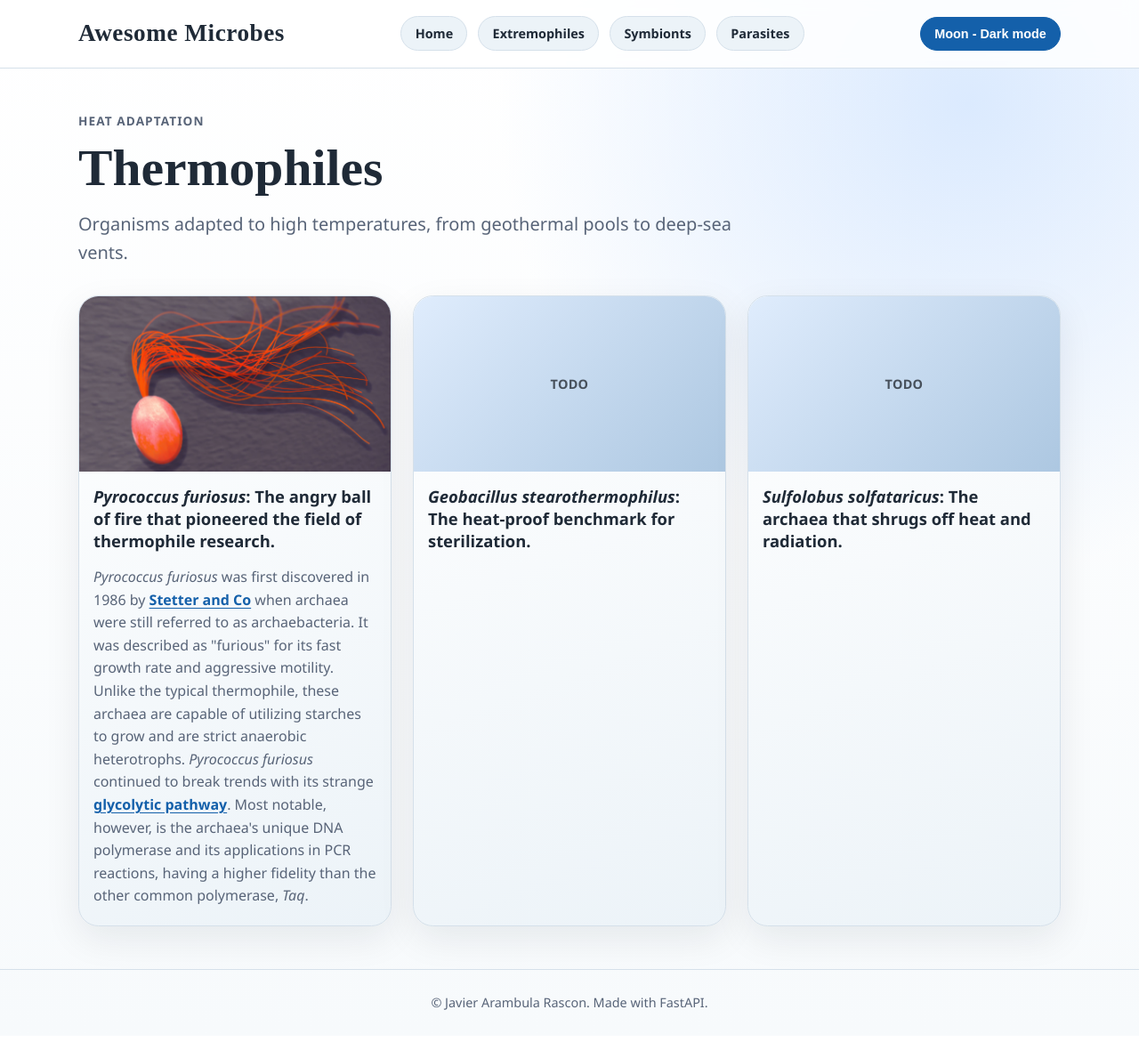
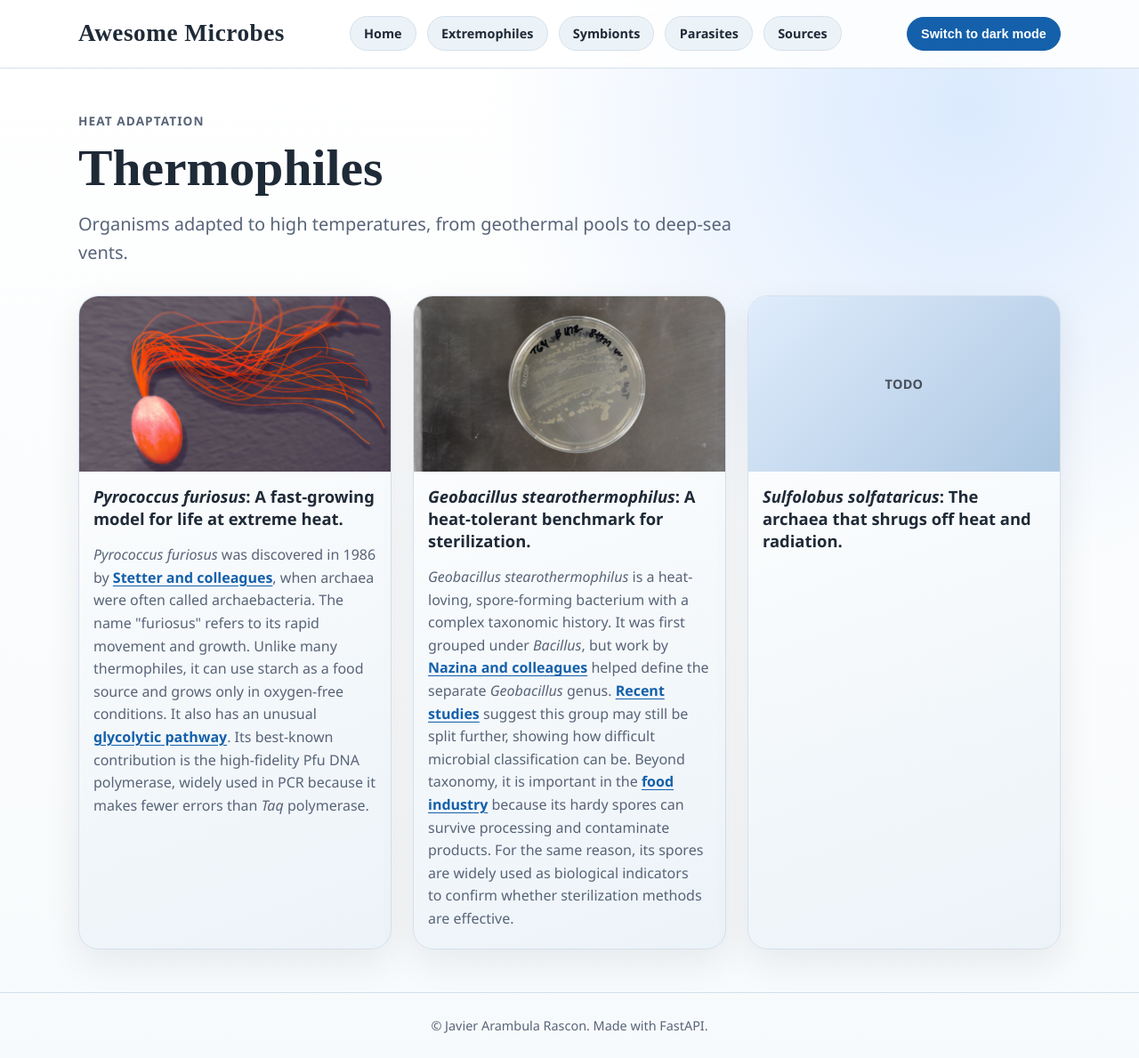
Before and after one commit to aram2608/awesome-microbes, a FastAPI app: page /thermophiles in a window 1280 px wide. Shown: the whole page at 89% size. Before the commit the page ends 1135 px from the top, so only its background shows below. Run offline with FastAPI, Linux system fonts and the light colour scheme.

Commit message:
new thermophile entry

```diff
--- a/main.py
+++ b/main.py
@@ -20,3 +20,7 @@ app.include_router(parasites.router)
 @app.get("/home", response_class=HTMLResponse, include_in_schema=False)
 def home(request: Request):
     return templates.TemplateResponse(request, "home.html")
+
+@app.get("/sources", response_class=HTMLResponse)
+def sources(request: Request):
+    return templates.TemplateResponse(request, "sources.html")
--- a/sources.txt
+++ /dev/null
@@ -1 +0,0 @@
-Kengen S. W. M. (2017). 'Pyrococcus furiosus, 30 years on'. Microbial biotechnology, 10(6), 1441–1444. https://doi.org/10.1111/1751-7915.12695
--- a/static/scripts/theme-toggle.js
+++ b/static/scripts/theme-toggle.js
@@ -21,11 +21,11 @@ if (toggleButton) {
 }
 
 function updateButtonText(currentTheme) {
-    const newCta = currentTheme === 'dark' ? 'Light mode' : 'Dark mode';
-    const icon = currentTheme === 'dark' ? 'Sun' : 'Moon';
+    const newCta = currentTheme === 'dark' ? 'light mode' : 'dark mode';
+    const buttonText = `Switch to ${newCta}`;
 
-    toggleButton.innerText = `${icon} - ${newCta}`;
-    toggleButton.setAttribute('aria-label', `Switch to ${newCta}`);
+    toggleButton.innerText = buttonText;
+    toggleButton.setAttribute('aria-label', buttonText);
 }
 
 window.matchMedia('(prefers-color-scheme: dark)').addEventListener('change', (e) => {
--- a/static/styles/styles.css
+++ b/static/styles/styles.css
@@ -119,6 +119,7 @@ body {
   list-style: none;
   display: flex;
   flex-wrap: wrap;
+  align-items: flex-start;
   gap: var(--space-2);
   margin: 0;
   padding: 0;
@@ -280,4 +281,8 @@ body {
     min-height: 2.2rem;
     padding-inline: 0.85rem;
   }
+
+  .nav-dropdown {
+    min-width: auto;
+  }
 }
--- a/templates/base.html
+++ b/templates/base.html
@@ -21,6 +21,7 @@
                         <li><a class="page-link" href="{{ url_for('extremophiles') }}">Extremophiles</a></li>
                         <li><a class="page-link" href="{{ url_for('symbionts') }}">Symbionts</a></li>
                         <li><a class="page-link" href="{{ url_for('parasites') }}">Parasites</a></li>
+                        <li><a class="page-link" href="{{ url_for('sources') }}">Sources</a></li>
                     </ul>
                 </nav>
 
--- a/templates/extremophiles/thermophiles.html
+++ b/templates/extremophiles/thermophiles.html
@@ -9,6 +9,7 @@
     .thermophile-card {
         display: grid;
         grid-template-rows: auto 1fr;
+        height: 100%;
         padding: 0;
         overflow: hidden;
         transition: transform 180ms ease, box-shadow 180ms ease;
@@ -47,6 +48,7 @@
 
     .thermophile-content {
         display: grid;
+        align-content: start;
         gap: 0.75rem;
         padding: 1rem 1rem 1.25rem;
     }
@@ -95,24 +97,34 @@
                 <img src="{{ url_for('media', path='Pyrococcus_furiosus.png') }}" alt="Cartoon of Pyrococcus furiosus" loading="lazy" decoding="async">
             </figure>
             <div class="thermophile-content">
-                <h2><i>Pyrococcus furiosus</i>: The angry ball of fire that pioneered the field of thermophile research.</h2>
+                <h2><i>Pyrococcus furiosus</i>: A fast-growing model for life at extreme heat.</h2>
                 <p>
-                    <i>Pyrococcus furiosus</i> was first discovered in 1986 by <a href="https://link.springer.com/article/10.1007/bf00413027">Stetter and Co</a>
-                    when archaea were still referred to as archaebacteria. It was described as "furious" for its fast growth rate and aggressive motility.
-                    Unlike the typical thermophile, these archaea are capable of utilizing starches to grow and are strict anaerobic heterotrophs.
-                    <i>Pyrococcus furiosus</i> continued to break trends with its strange <a href="https://link.springer.com/article/10.1007/s00792-020-01172-2">glycolytic pathway</a>.
-                    Most notable, however, is the archaea's unique DNA polymerase and its applications in PCR reactions, having a higher fidelity than the other common polymerase, <i>Taq</i>.
+                    <i>Pyrococcus furiosus</i> was discovered in 1986 by
+                    <a href="https://link.springer.com/article/10.1007/bf00413027">Stetter and colleagues</a>,
+                    when archaea were often called archaebacteria. The name "furiosus" refers to its rapid movement and growth.
+                    Unlike many thermophiles, it can use starch as a food source and grows only in oxygen-free conditions.
+                    It also has an unusual <a href="https://link.springer.com/article/10.1007/s00792-020-01172-2">glycolytic pathway</a>.
+                    Its best-known contribution is the high-fidelity Pfu DNA polymerase, widely used in PCR because it makes fewer errors than <i>Taq</i> polymerase.
                 </p>
             </div>
         </article>
 
         <article class="card thermophile-card">
             <figure class="thermophile-media">
-                <div class="thermophile-placeholder">TODO</div>
+                <img src="{{ url_for('media', path='geobacillus.jpg') }}" alt="Plate of Geobacillus stearothermophilus" loading="lazy" decoding="async">
             </figure>
             <div class="thermophile-content">
-                <h2><i>Geobacillus stearothermophilus</i>: The heat-proof benchmark for sterilization.</h2>
-                <p></p>
+                <h2><i>Geobacillus stearothermophilus</i>: A heat-tolerant benchmark for sterilization.</h2>
+                <p>
+                    <i>Geobacillus stearothermophilus</i> is a heat-loving, spore-forming bacterium with a complex taxonomic history.
+                    It was first grouped under <i>Bacillus</i>, but work by
+                    <a href="https://www.microbiologyresearch.org/content/journal/ijsem/10.1099/00207713-51-2-433">Nazina and colleagues</a>
+                    helped define the separate <i>Geobacillus</i> genus.
+                    <a href="https://link.springer.com/article/10.1186/s12866-017-1047-x">Recent studies</a> suggest this group may still be split further,
+                    showing how difficult microbial classification can be.
+                    Beyond taxonomy, it is important in the <a href="https://www.sciencedirect.com/science/article/pii/S0963996924015886">food industry</a> because its hardy spores can survive processing and contaminate products.
+                    For the same reason, its spores are widely used as biological indicators to confirm whether sterilization methods are effective.
+                </p>
             </div>
         </article>
 
```
Also changed, not shown: templates/extremophiles/snottites.html (+4 -12 lines), templates/sources.html (added, +23 -0 lines), media/geobacillus.jpg (added).
